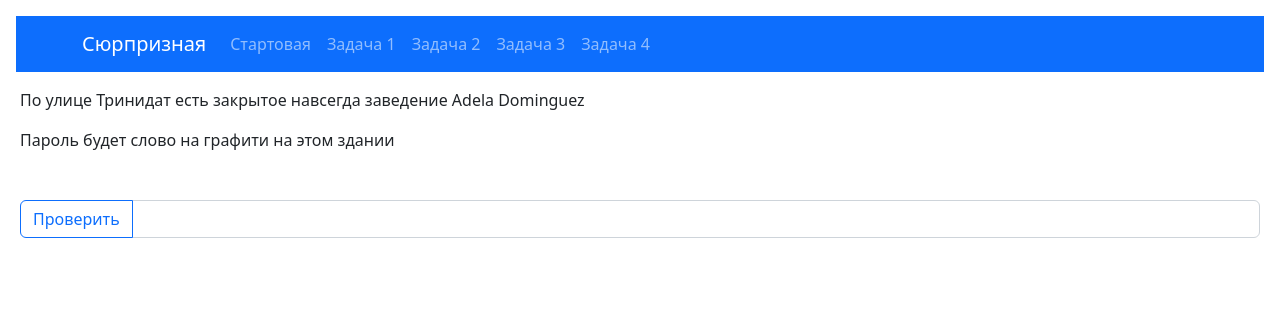
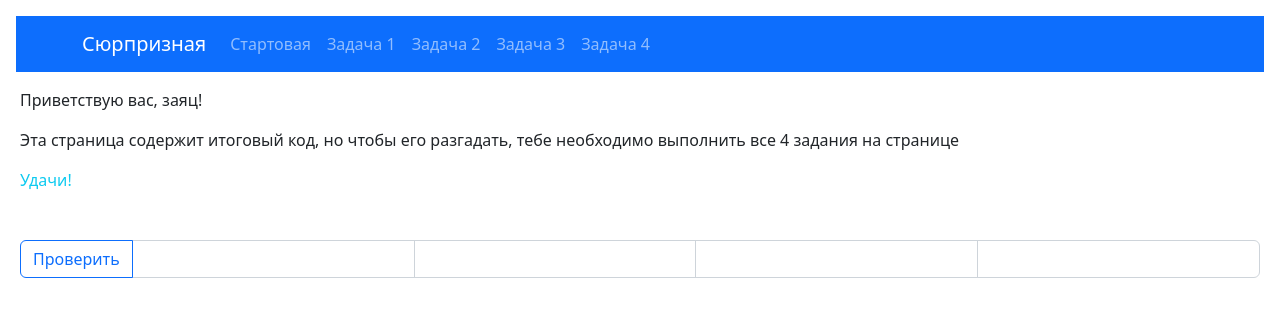
Before and after one commit to GrigoriiBerezin/eighthOfMarch, a React (Create React App) app: page / in a window 1280 px wide. Shown: the top 316 px of the page. Built offline with nearby package versions, Linux system fonts and the light colour scheme.

Commit message:
Implement home page

```diff
--- a/src/App.js
+++ b/src/App.js
@@ -4,6 +4,8 @@ import Graffiti from './components/Graffiti';
 import NavigateBar from './components/NavigateBar';
 import {useState} from 'react';
 import Togglable from './components/Togglable';
+import Home from './components/Home';
+import ColorsTask from './components/ColorsTask';
 
 /* eslint-disable react/react-in-jsx-scope */
 /* eslint-disable no-unused-vars */
@@ -25,7 +27,7 @@ const App = () => {
   return (
     <Container className="p-3" fluid>
       <NavigateBar states={states}/>
-      <Togglable isVisible={home}><Graffiti/></Togglable>
+      <Togglable isVisible={home}><Home/></Togglable>
       <Togglable isVisible={s1}><Graffiti/></Togglable>
       <Togglable isVisible={s2}><Bottles/></Togglable>
       <Togglable isVisible={s3}><Bottles/></Togglable>
--- a/src/components/Banner.js
+++ b/src/components/Banner.js
@@ -21,7 +21,7 @@ const Banner = ({show, setShow, text}) => {
 Banner.propTypes = {
   show: PropTypes.bool.isRequired,
   setShow: PropTypes.func.isRequired,
-  text: PropTypes.string,
+  text: PropTypes.string.isRequired,
 };
 
 export default Banner;
--- /dev/null
+++ b/src/components/Home.js
@@ -0,0 +1,62 @@
+import {Button, Container, Form, InputGroup, Row} from 'react-bootstrap';
+import Banner from './Banner';
+import {useState} from 'react';
+
+const Home = () => {
+  const [show, setShow] = useState(false);
+  const [s1, setS1] = useState('');
+  const [s2, setS2] = useState('');
+  const [s3, setS3] = useState('');
+  const [s4, setS4] = useState('');
+
+  const handleSubmit = (event) => {
+    event.preventDefault();
+
+    if (s1 === '24' && s2 === '12' && s3 === '20' && s4 === '22') {
+      setShow(true);
+    }
+  };
+
+  /* eslint-disable react/react-in-jsx-scope */
+  return (
+    <>
+      <Banner
+        show={show}
+        setShow={setShow}
+        text='Молодец, ты разгадала все задания и получаешь свой подарок :)'
+      />
+      <Row>
+        <Container className="p-3">
+          <p>Приветствую вас, заяц!</p>
+          <p>
+            Эта страница содержит итоговый код,
+            но чтобы его разгадать, тебе необходимо
+            выполнить все 4 задания на странице
+          </p>
+          <p className="text-info">Удачи!</p>
+        </Container>
+      </Row>
+      <Row style={{textAlign: 'center'}}>
+        <Container className="p-3">
+          <Form onSubmit={handleSubmit}>
+            <InputGroup>
+              <Button variant="outline-primary" id="button-addon" type="submit">
+                Проверить
+              </Button>
+              <Form.Control value={s1}
+                onChange={({target}) => setS1(target.value)}/>
+              <Form.Control value={s2}
+                onChange={({target}) => setS2(target.value)}/>
+              <Form.Control value={s3}
+                onChange={({target}) => setS3(target.value)}/>
+              <Form.Control value={s4}
+                onChange={({target}) => setS4(target.value)}/>
+            </InputGroup>
+          </Form>
+        </Container>
+      </Row>
+    </>
+  );
+};
+
+export default Home;
```
